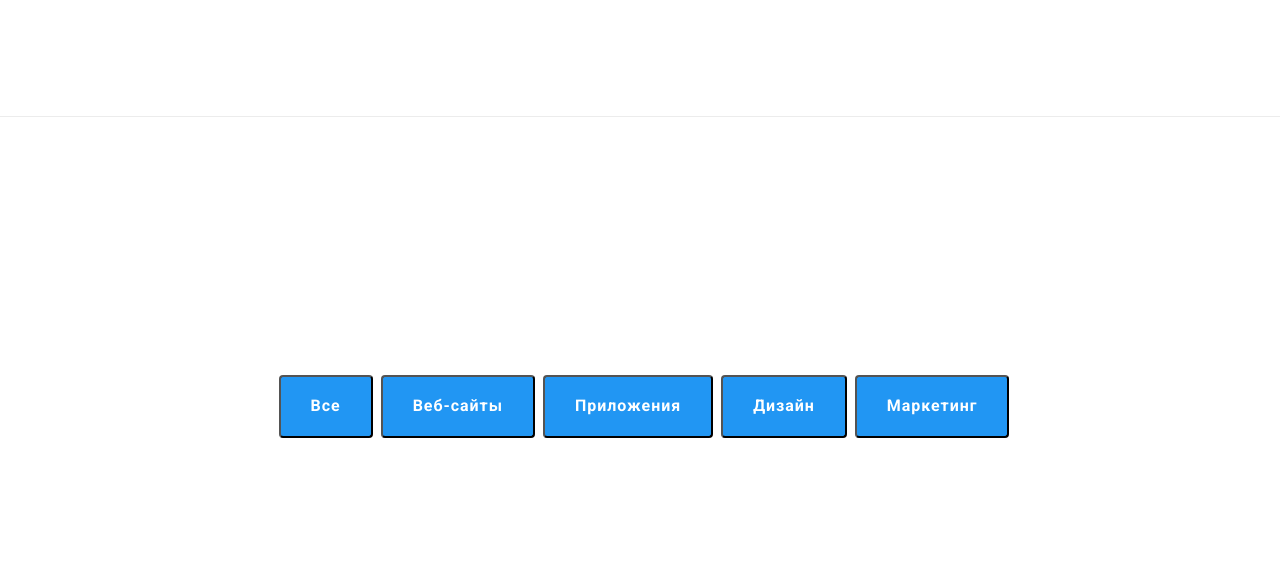
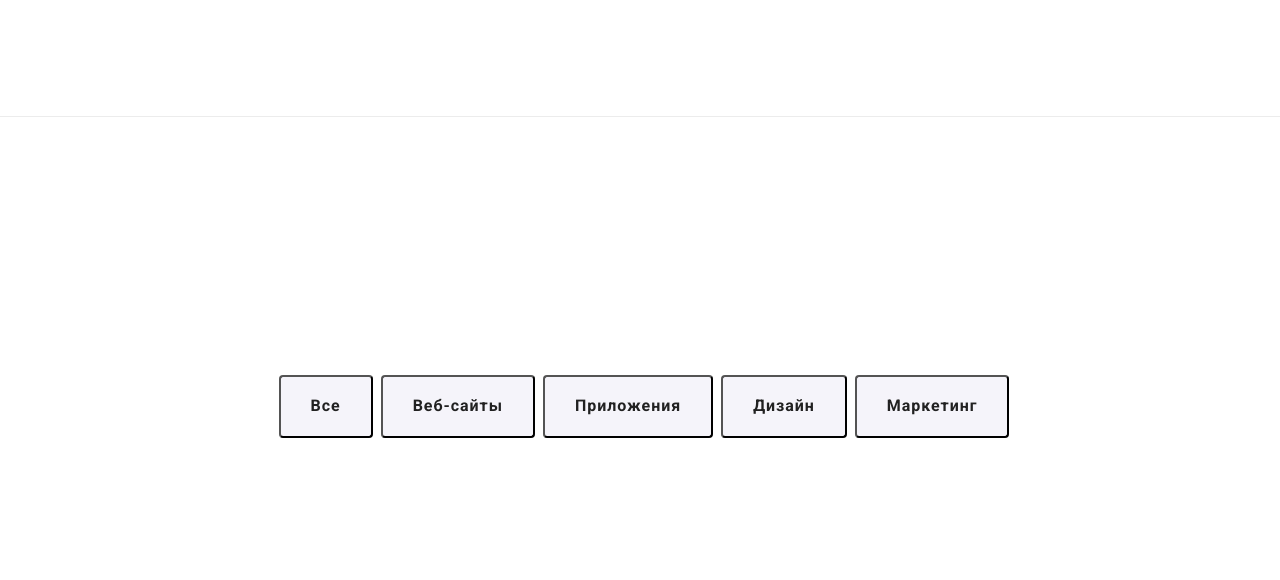
Before and after one commit to anabol939/goit-markup-hw-03, a plain HTML site: page portfolio.html in a window 1280 px wide. Shown: the part 220-800 px from the top of the page. Drawn offline with nearby package versions, Linux system fonts and the light colour scheme.

Commit message:
кнопоки

```diff
--- a/css/style.css
+++ b/css/style.css
@@ -242,9 +242,9 @@ img {
   text-align: center;
   letter-spacing: 0.06em;
 
-  color: #ffffff;
+  color: #212121;
   padding: 20px 30px;
-  background-color: var(--akcent-color);
+  background-color: #f5f4fa;
   margin-top: 70px;
 }
 
@@ -255,6 +255,7 @@ img {
 .model-btn1:hover,
 .model-btn1:focus {
   background-color: var(--akcent-color);
+  color: #ffffff;
 }
 
 .herro-list {
```
